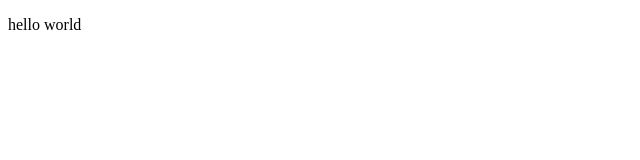
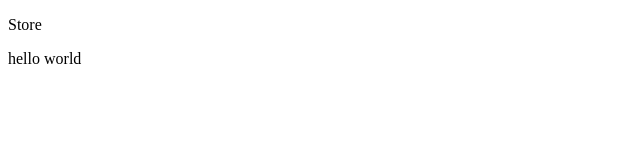
Before and after one commit to frannyngo/Shopping-Cart, a React (Create React App) app: page /store in a window 1280 px wide. Shown: the top 160 px of the page, without its empty margins (0-640 px from the left). Built offline with nearby package versions, Linux system fonts and the light colour scheme.

Commit message:
packages, routes and pages

```diff
--- a/package.json
+++ b/package.json
@@ -12,7 +12,9 @@
     "@types/react-dom": "^18.0.0",
     "react": "^18.2.0",
     "react-dom": "^18.2.0",
+    "react-router-dom": "^6.3.0",
     "react-scripts": "5.0.1",
+    "styled-component": "^2.8.0",
     "typescript": "^4.4.2",
     "web-vitals": "^2.1.0"
   },
--- a/src/App.tsx
+++ b/src/App.tsx
@@ -1,8 +1,17 @@
 import React from "react";
+import { Routes, Route } from "react-router-dom";
+import Home from "./pages/Home";
+import About from "./pages/About";
+import Store from "./pages/Store";
 
 function App() {
   return (
-    <div className="App">
+    <div>
+      <Routes>
+        <Route path="/" element={<Home />} />
+        <Route path="/about" element={<About />} />
+        <Route path="/store" element={<Store />} />
+      </Routes>
       <p>hello world</p>
     </div>
   );
--- a/src/index.tsx
+++ b/src/index.tsx
@@ -2,13 +2,16 @@ import React from "react";
 import ReactDOM from "react-dom/client";
 import App from "./App";
 import reportWebVitals from "./reportWebVitals";
+import { BrowserRouter } from "react-router-dom";
 
 const root = ReactDOM.createRoot(
   document.getElementById("root") as HTMLElement
 );
 root.render(
   <React.StrictMode>
-    <App />
+    <BrowserRouter>
+      <App />
+    </BrowserRouter>
   </React.StrictMode>
 );
 
--- /dev/null
+++ b/src/pages/About.tsx
@@ -0,0 +1,5 @@
+import React from "react";
+
+export default function About() {
+  return <p>About</p>;
+}
--- /dev/null
+++ b/src/pages/Home.tsx
@@ -0,0 +1,5 @@
+import React from "react";
+
+export default function Home() {
+  return <p>Home</p>;
+}
--- /dev/null
+++ b/src/pages/Store.tsx
@@ -0,0 +1,5 @@
+import React from "react";
+
+export default function Store() {
+  return <p>Store</p>;
+}
```
Also changed, not shown: 2 other files (tests, documents, lock files or other folders).
